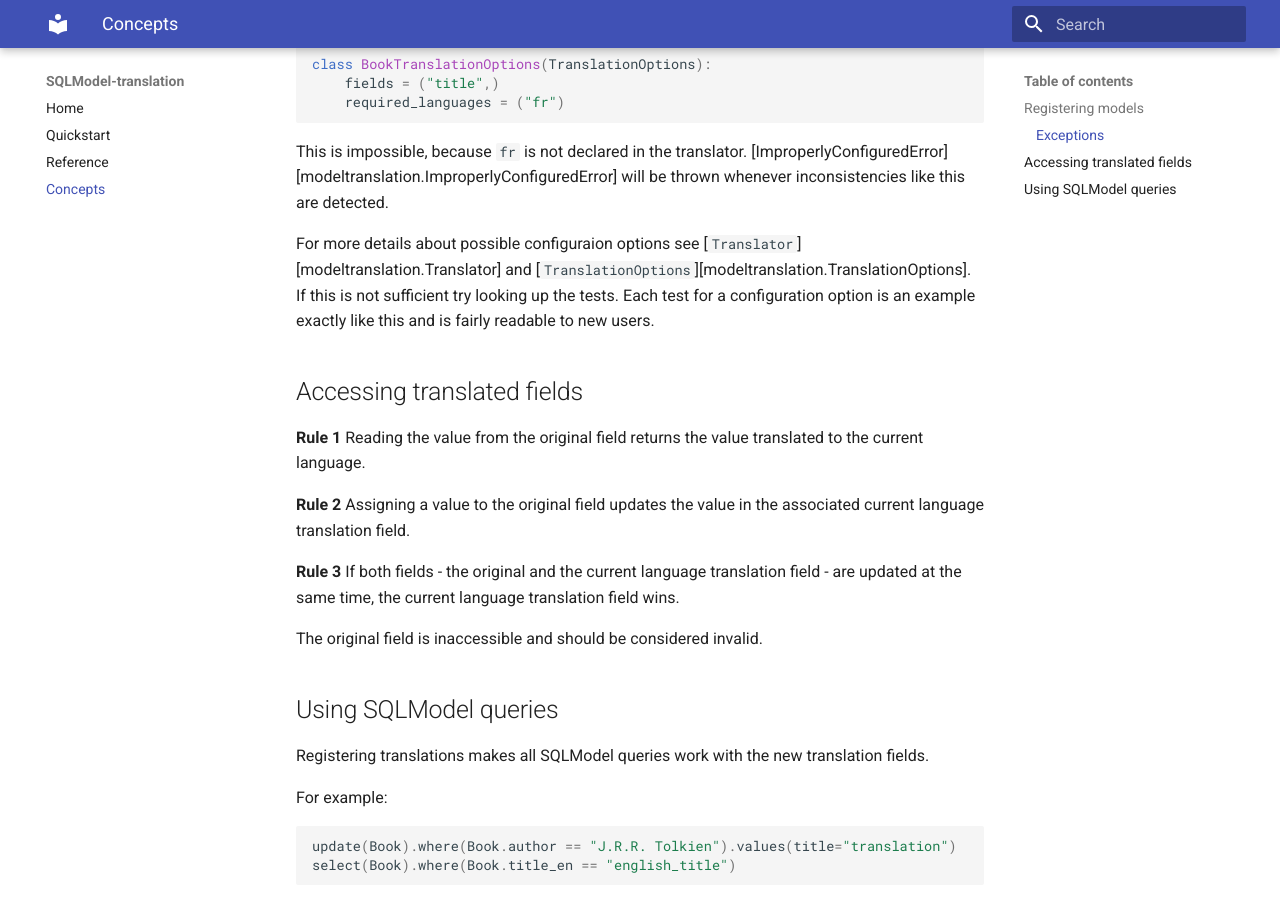
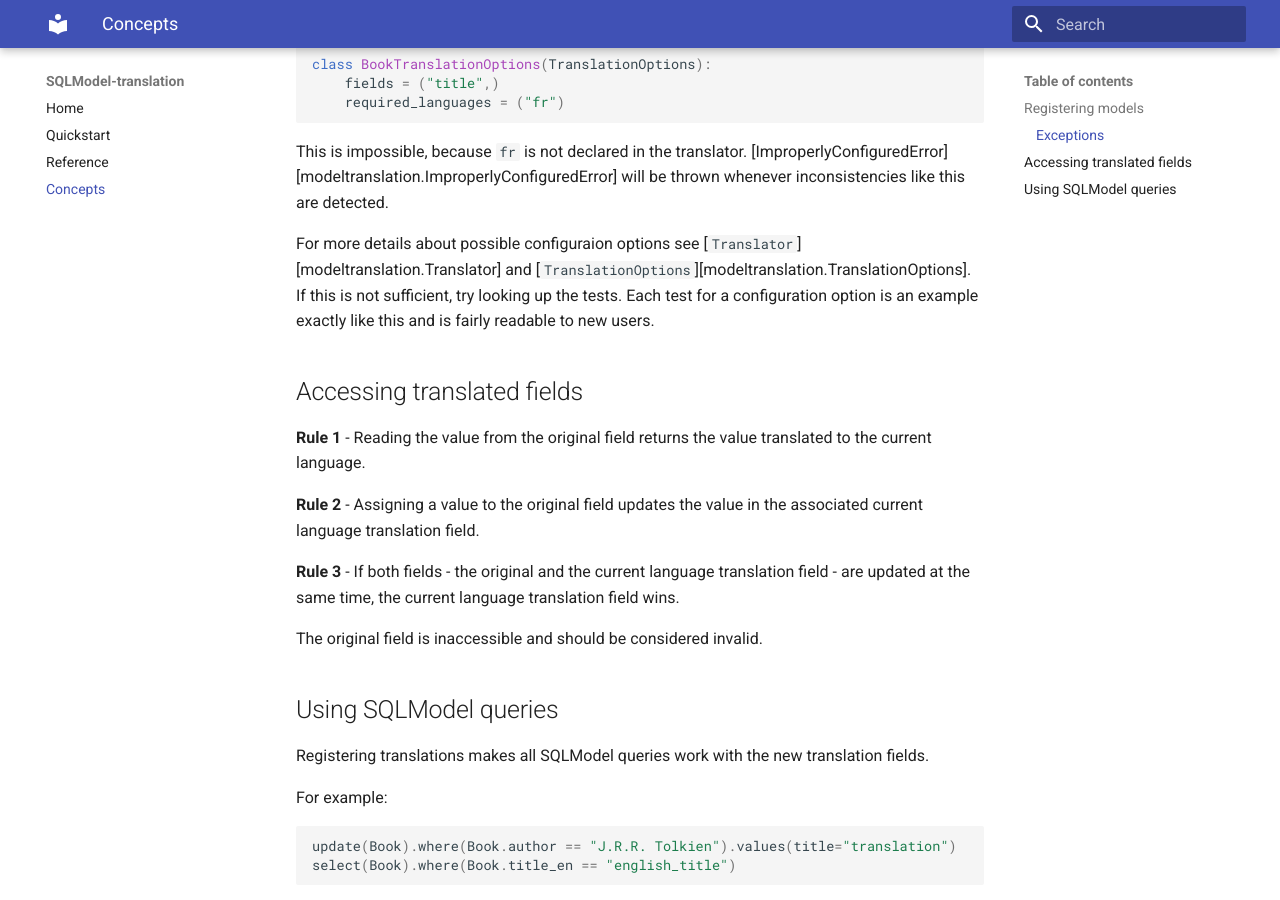
Before and after one commit to Dnafivuq/sqlmodel-translation, an MkDocs documentation site: the page built from docs/concepts.md, in a window 1280 px wide and 900 px high, scrolled down 1866 px. Built offline with MkDocs 1.6.1 and Material for MkDocs 9.7.7, drawn with Linux system fonts in a browser that asks for light colours.

```diff
--- a/docs/concepts.md
+++ b/docs/concepts.md
@@ -95,19 +95,19 @@ class BookTranslationOptions(TranslationOptions):
 This is impossible, because `fr` is not declared in the translator.
 [ImproperlyConfiguredError][modeltranslation.ImproperlyConfiguredError] will be thrown whenever inconsistencies like this are detected.
 
-For more details about possible configuraion options see [`Translator`][modeltranslation.Translator] and [`TranslationOptions`][modeltranslation.TranslationOptions]. If this is not sufficient try looking up the tests.
+For more details about possible configuraion options see [`Translator`][modeltranslation.Translator] and [`TranslationOptions`][modeltranslation.TranslationOptions]. If this is not sufficient, try looking up the tests.
 Each test for a configuration option is an example exactly like this and is fairly readable to new users.
 
 
 ## Accessing translated fields
 
-__Rule 1__
+__Rule 1__ -
     Reading the value from the original field returns the value translated to the current language.
 
-__Rule 2__
+__Rule 2__ -
     Assigning a value to the original field updates the value in the associated current language translation field.
 
-__Rule 3__
+__Rule 3__ -
     If both fields - the original and the current language translation field - are updated at the same time, the current language translation field wins.
 
 The original field is inaccessible and should be considered invalid.
```
Also changed, not shown: README.md (+5 -54 lines), design_proposal.md (added, +59 -0 lines), docs/index.md (+1 -1 lines), docs/quickstart.md (+3 -3 lines), pyproject.toml (+5 -3 lines), 1 other file.
